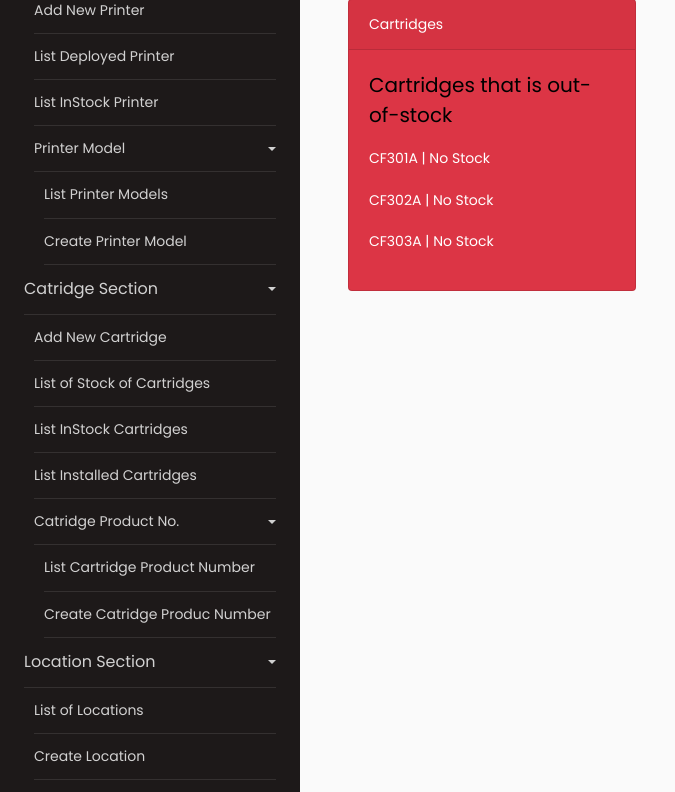
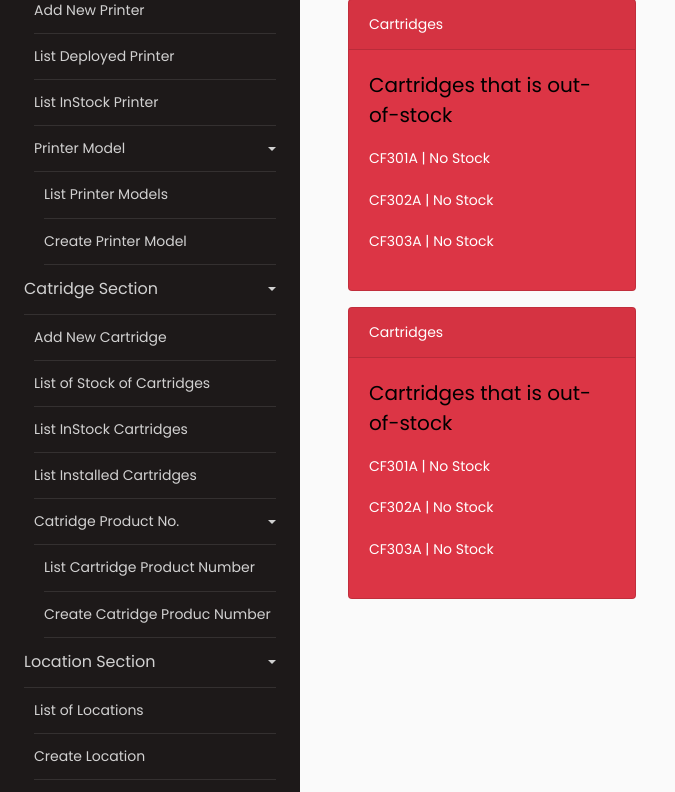
Before and after one commit to bryanmisa/cartridge_management_system, a Django app: page / in a window 1280 px wide. Shown: the part 160-952 px from the top of the page, without its empty margins (0-675 px from the left). Run offline with Django 4.2, Linux system fonts and the light colour scheme; a user stored in the database is signed in; data comes from the database, SQL or seed files in the repository; some libraries are stand-ins or nearby versions.

Commit message:
Update index.html

```diff
--- a/templates/index.html
+++ b/templates/index.html
@@ -21,5 +21,22 @@
     </div>
 </div>
 
+<div class="card text-white bg-danger mb-3" style="max-width: 18rem;">
+    <div class="card-header">Cartridges </div>
+    <div class="card-body">
+      <h5 class="card-title">Cartridges that is out-of-stock</h5>
+      <p class="card-text">
+
+        {% for cartridge in cartridges %}
+
+         {% comment %}{{cartridge.color}}
+        {{cartridge.cartridge_type}} {% endcomment %}
+        {% if cartridge.number_of_cartridges == 0 %}
+            <p>{{cartridge.name}} | No Stock</p>
+        {% endif %}
+        {% endfor %}
+    </p>
+    </div>
+</div>
 
 {% endblock content %}
```
